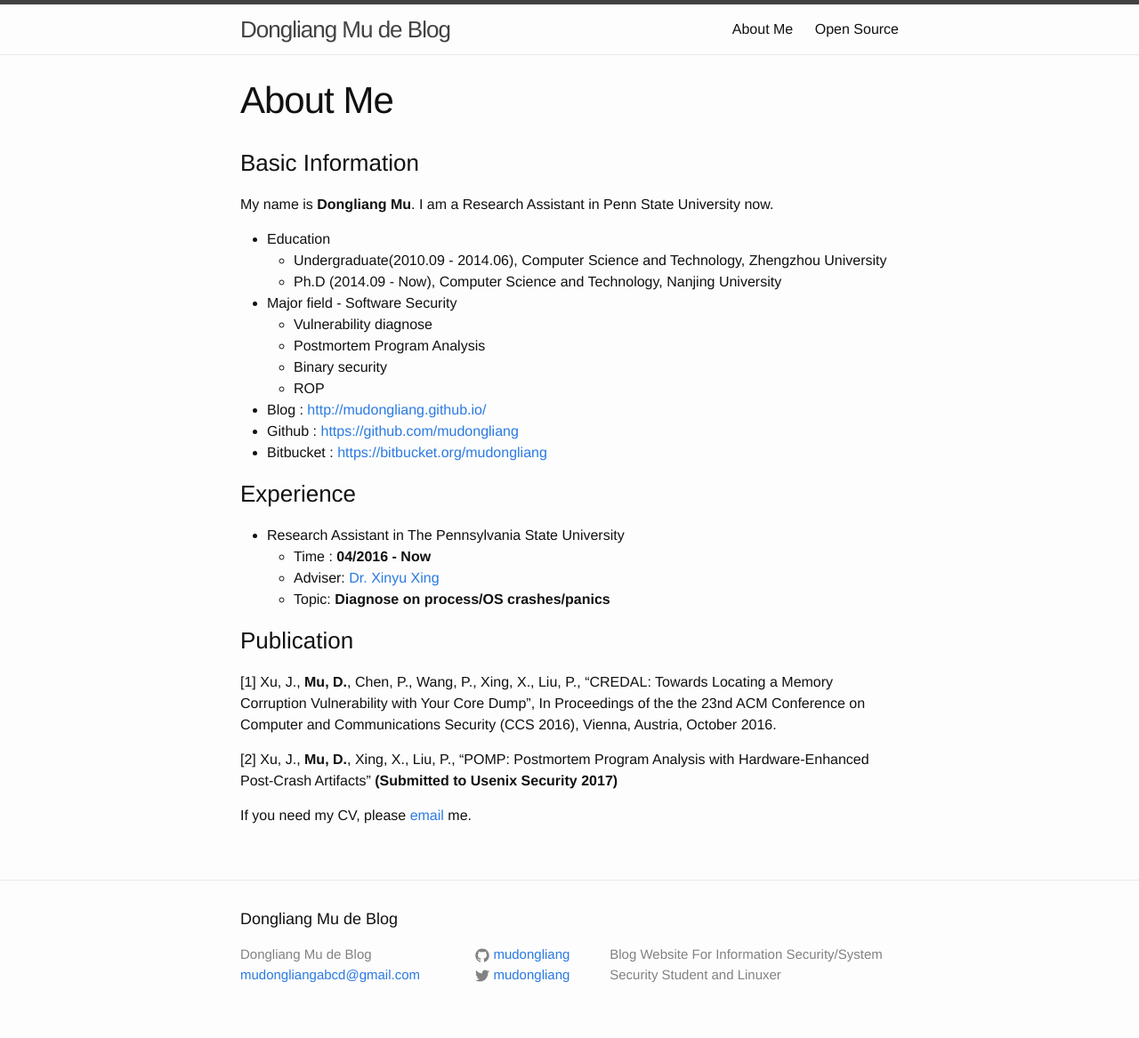
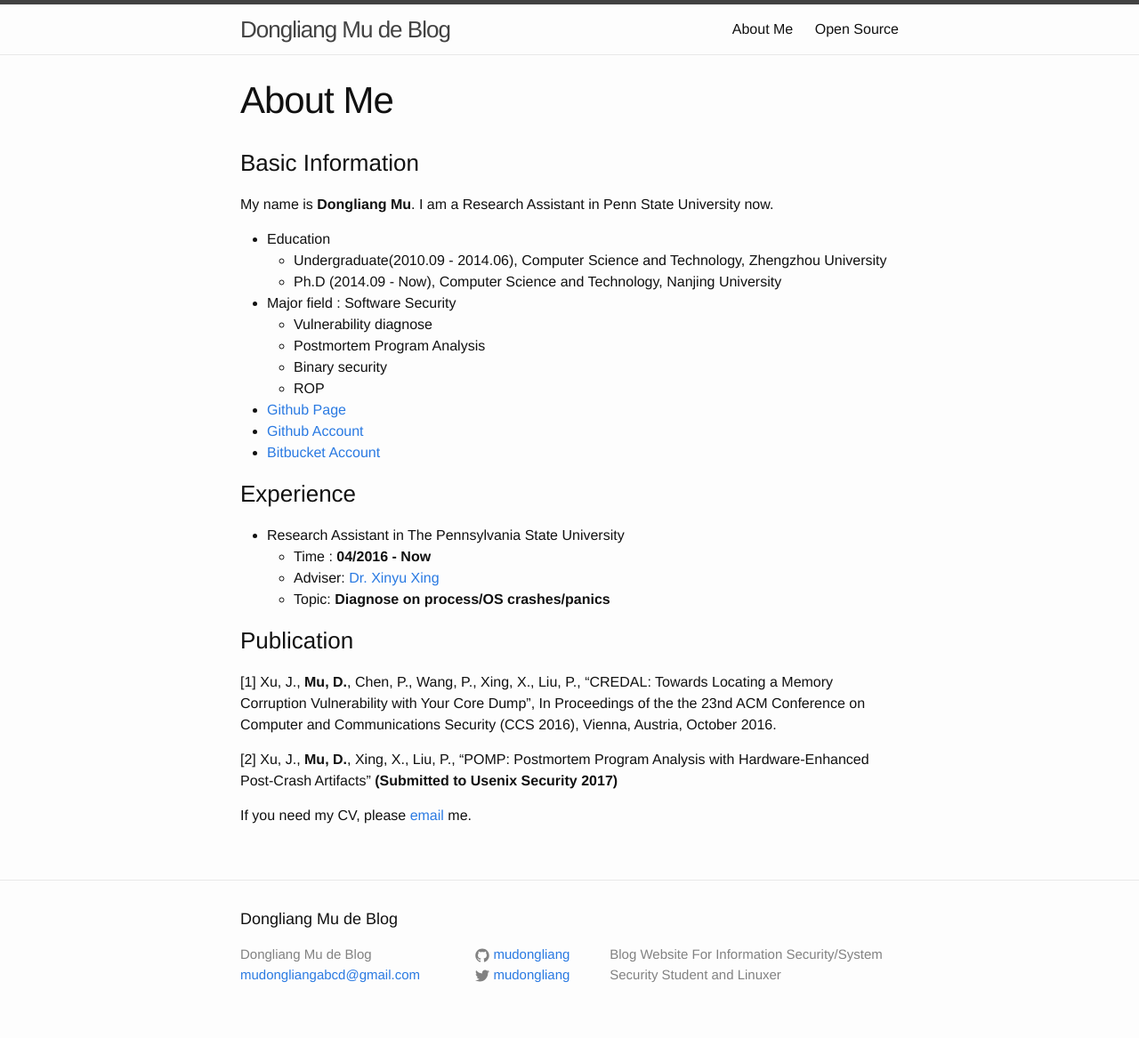
Before and after one commit to mudongliang/mudongliang.github.io, a Jekyll site: the page built from about/about.md, in a window 1280 px wide. Shown: the whole page at 89% size. Built offline with Jekyll 4.4.1, drawn with Linux system fonts in a browser that asks for light colours.

Commit message:
Modify my profile

```diff
--- a/about/about.md
+++ b/about/about.md
@@ -11,14 +11,14 @@ My name is **Dongliang Mu**. I am a Research Assistant in Penn State University
 - Education
 	- Undergraduate(2010.09 - 2014.06), Computer Science and Technology, Zhengzhou University
 	- Ph.D (2014.09 - Now), Computer Science and Technology, Nanjing University
-- Major field - Software Security
+- Major field : Software Security
 	- Vulnerability diagnose
 	- Postmortem Program Analysis
 	- Binary security
 	- ROP
-- Blog 	    : [http://mudongliang.github.io/](http://mudongliang.github.io/)
-- Github    : [https://github.com/mudongliang](https://github.com/mudongliang)
-- Bitbucket : [https://bitbucket.org/mudongliang](https://bitbucket.org/mudongliang)
+- [Github Page](http://mudongliang.github.io/)
+- [Github Account](https://github.com/mudongliang)
+- [Bitbucket Account](https://bitbucket.org/mudongliang)
 
 ### Experience
 
```
